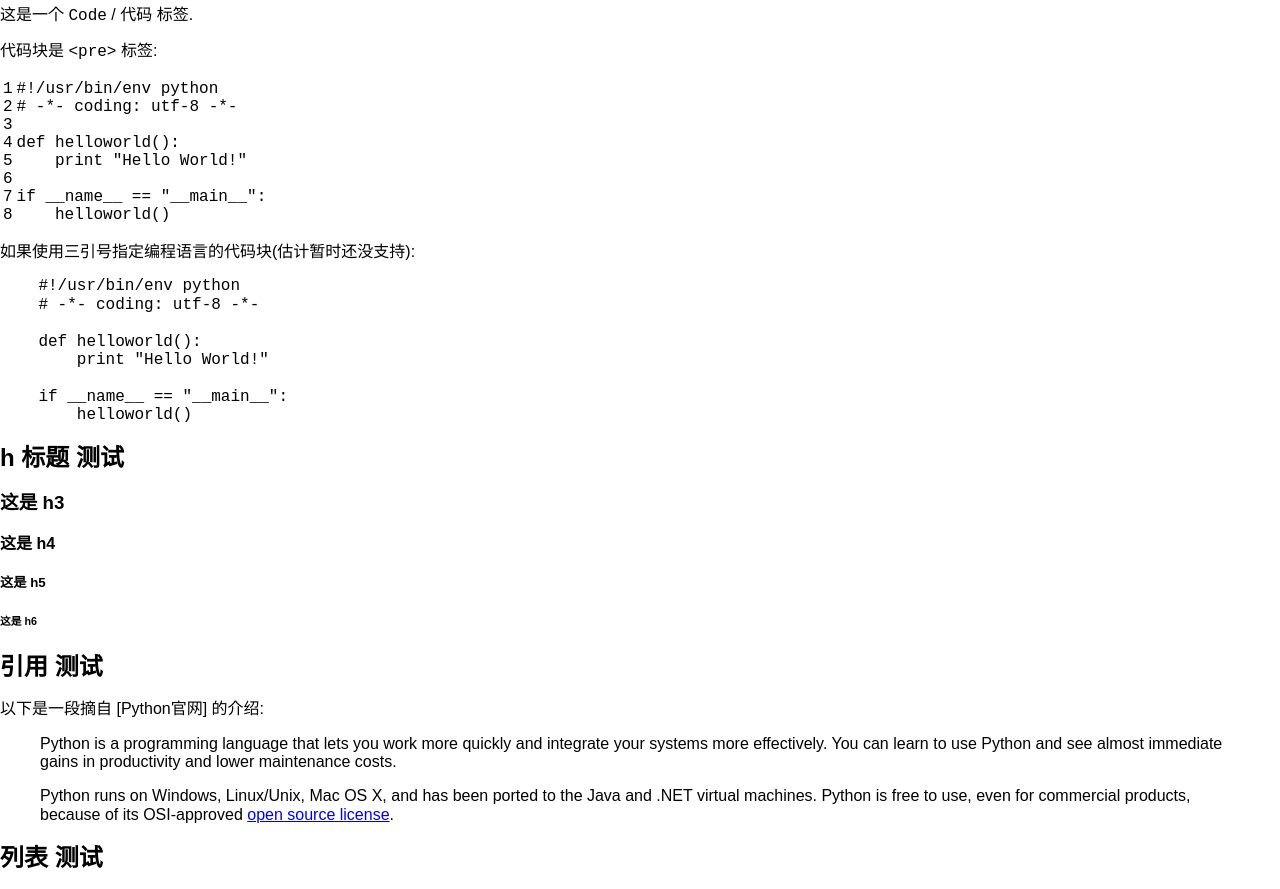
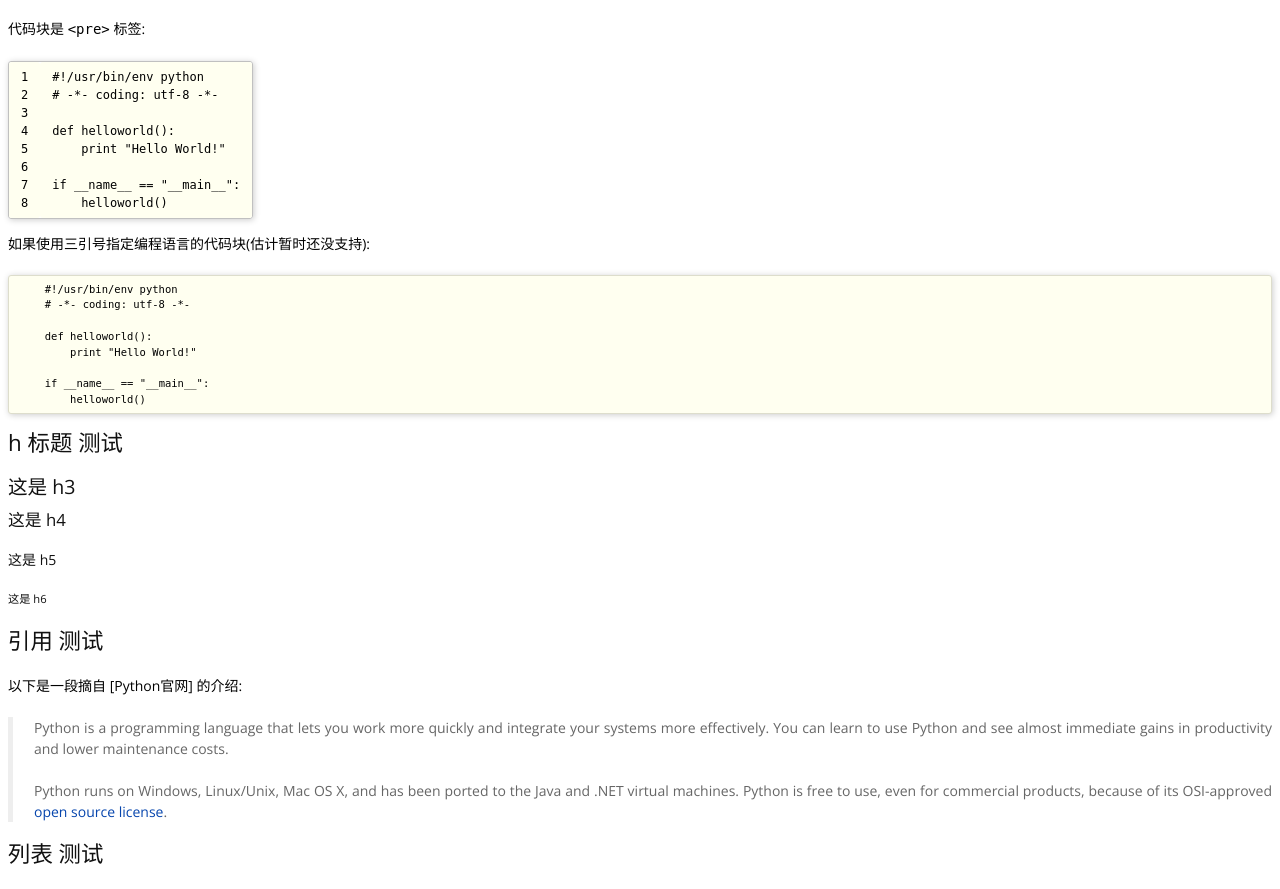
Before and after one commit to sib9/Common-CSS, a plain HTML site: page index.html in a window 1280 px wide. Shown: the part 121-1010 px from the top of the page. Drawn offline with nearby package versions, Linux system fonts and the light colour scheme.

Commit message:
add new css

```diff
--- a/index.html
+++ b/index.html
@@ -1,5 +1,6 @@
 <html xmlns="http://www.w3.org/1999/xhtml">
   <head>
+    <link href="http://fonts.googleapis.com/css?family=Open+Sans" rel="stylesheet" type="text/css">
     <link rel="stylesheet" href="pure.css" type="text/css">
   </head>
 
--- /dev/null
+++ b/pure.css
@@ -0,0 +1,156 @@
+html>body { font-size: 14px; }
+
+html {
+    font-size: 100%;
+    overflow-y: scroll;
+    -webkit-text-size-adjust: 100%;
+    -ms-text-size-adjust: 100%;
+}
+
+/* 使用 open Sans 字体请把下面的代码添加到 head 中
+ * <link href="http://fonts.googleapis.com/css?family=Open+Sans" rel="stylesheet" type="text/css">
+ */
+body {
+    font-family: "Open Sans", "Segoe UI", "ubuntu", Verdana, "Droid Sans Mono", "DejaVu Sans Mono", "NSimSun", Sans-Serif;
+    line-height: 1.5em;
+}
+
+a { color: #0645ad; text-decoration: none; }
+a:visited { color: #0b0080; }
+a:hover { color: #06e; text-decoration: underline; }
+a:active { color: #faa700; }
+
+p { margin: 0 0 1.5em 0; text-align: justify; }
+
+h1, h2, h3, h4, h5, h6 {
+    font-weight: normal;
+    color: #111;
+    line-height: 1em;
+    clear: left;
+}
+
+h1 { font-size: 1.8em; }
+
+h2 {
+    font-size: 1.6em;
+    padding-bottom: 5px;
+    margin:0.8em 0 0.8em 0;
+}
+
+h3 {
+    font-size: 1.4em;
+    margin: 0.8em 0 0.8em 0;
+}
+
+h4 {
+    font-size: 1.2em;
+    margin: 0.8em 0 0.8em 0;
+}
+
+h5 { font-size: 1.0em; }
+
+h6 { font-size: 0.8em; }
+
+blockquote {
+    color: #666;
+    margin: 0;
+    padding-left: 1.5em;
+    border-left: 0.4em #eee solid;
+}
+
+hr {
+    border: 1px solid silver;
+    margin: 1em 0;
+    padding: 0;
+}
+
+b, strong { font-weight: bold; }
+
+ul, ol {
+    margin: 1.5em 0;
+    padding-left: 1.5em;
+    line-height: 1.5em;
+}
+
+ul li { list-style-type: square; }
+
+
+table {
+    border-collapse: collapse;
+    border-spacing: 0;
+}
+
+td { vertical-align: top; }
+
+pre, code {
+    font-family: "DejaVu Sans Mono", Consolas, monospace, serif;
+    border-radius: 3px;
+    -moz-border-radius: 3px;
+    -webkit-border-radius: 3px;
+    overflow: auto;
+}
+
+pre:hover {
+    border-right: none;
+    overflow: auto;
+}
+
+pre {
+    margin: 1em 0 1.5em 0;
+    padding: 0.5em 1em;
+    white-space: pre;
+    white-space: -moz-pre-wrap; /* Firefox */
+    white-space: -pre-wrap;     /* ancient Opera */
+    white-space: -o-pre-wrap;   /* newer Opera */
+    white-space: pre-wrap;      /* Chrome; W3C standard */
+    word-wrap: break-word;      /* IE */
+    box-shadow: 1px 1px 6px #ccc;
+    -webkit-box-shadow: 1px 1px 6px #ccc;
+    -moz-box-shadow: 1px 1px 6px #ccc;
+    font-size: 0.75em;
+    line-height: 1.5em;
+    background: #fffff0;
+    border: 1px solid #ddc;
+}
+pre code {
+    border: 0px !important;
+    padding: 0;
+}
+
+/* 各种 Hackers */
+/* Hacker for codehilite */
+table.codehilitetable {
+    border-collapse: separate;
+    border: 1px solid silver;
+    margin: 14px 0;
+    box-shadow: 1px 1px 6px #ccc;
+    -webkit-box-shadow: 1px 1px 6px #ccc;
+    -moz-box-shadow: 1px 1px 6px #ccc;
+    border-radius: 3px;
+    -moz-border-radius: 3px;
+    -webkit-border-radius: 3px;
+}
+
+.codehilitetable pre {
+    margin: 0;
+    border: 0 none;
+    box-shadow: none;
+    -webkit-box-shadow: none;
+    -moz-box-shadow: none;
+}
+
+.codehilitetable td {
+    border: 0 none;
+    padding: 0;
+    margin: 0;
+}
+
+/* Clear the float problem */
+.clearfix:after {
+    visibility: hidden;
+    clear: both;
+    font-size: 0;
+    content: ".";
+    display: block;
+    height: 0;
+}
```
